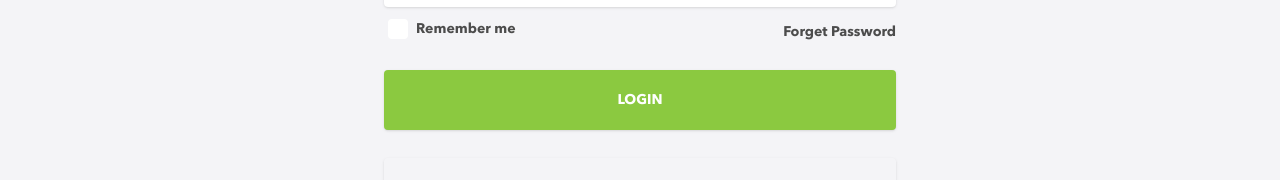
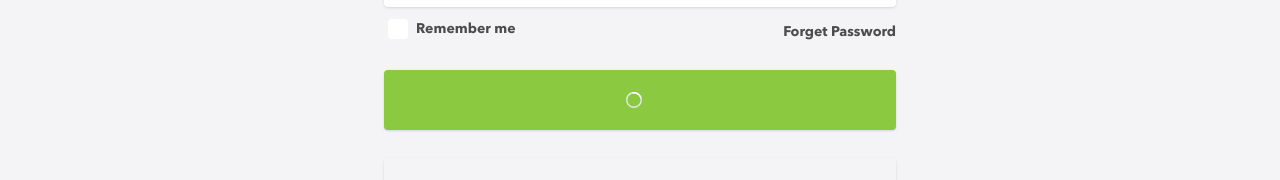
Before and after one commit to Osomhe1/darlink_frontend, a Next.js app: page /auth/Login in a window 1280 px wide. Shown: the part 513-693 px from the top of the page. Built offline with nearby package versions, Linux system fonts and the light colour scheme.

Commit message:
stashing

```diff
--- a/components/admin_components/admin_sidebar/DesktopSidebar.js
+++ b/components/admin_components/admin_sidebar/DesktopSidebar.js
@@ -39,7 +39,7 @@
      }
    }
 
-   AuthenticateUser();
+  //  AuthenticateUser();
  }, [])
 
   return (
--- a/components/admin_components/admin_sidebar/MobileSidebar.js
+++ b/components/admin_components/admin_sidebar/MobileSidebar.js
@@ -39,7 +39,7 @@
        }
      }
 
-     AuthenticateUser();
+    //  AuthenticateUser();
    }, [])
 
   return (
--- a/components/profile/MobileSidebar.js
+++ b/components/profile/MobileSidebar.js
@@ -44,7 +44,7 @@
        }
      }
 
-     AuthenticateUser();
+    //  AuthenticateUser();
    }, [])
   return (
     <>
@@ -95,7 +95,7 @@
                     UserInfo().passportUrl ? (
                       UserInfo().passportUrl
                     ) : (
-                      <Avatar src="/broken-image.jpg" />
+                      <Avatar  />
                     )
                   }
                   className=" h-auto  rounded-full align-middle  border-none shadow-xl   "
--- a/components/profile/Profile.js
+++ b/components/profile/Profile.js
@@ -160,7 +160,7 @@
       }
     }
 
-    AuthenticateUser();
+    // AuthenticateUser();
     handleData()
 
   }, [])
@@ -268,7 +268,7 @@
                               users.passportUrl ? (
                                 users.passportUrl
                               ) : (
-                                <Avatar src="/broken-image.jpg" />
+                                <Avatar  />
                               )
                             }
                             // src={proileImage}
--- a/components/sidebar/DesktopSidebar.js
+++ b/components/sidebar/DesktopSidebar.js
@@ -54,7 +54,7 @@
         }
       }
 
-      AuthenticateUser();
+      // AuthenticateUser();
     }, [])
 
   return (
@@ -79,7 +79,7 @@
                   UserInfo().passportUrl ? (
                     UserInfo().passportUrl
                   ) : (
-                    <Avatar src="/broken-image.jpg" />
+                    <Avatar  />
                   )
                 }
                 className=" h-auto  rounded-full align-middle  border-none shadow-xl   "
--- a/pages/account.js
+++ b/pages/account.js
@@ -93,7 +93,7 @@
     const infor = UserInfo();
     user.username = infor.username
     user.email = infor.email
-    AuthenticateUser();
+    // AuthenticateUser();
   }, [])
 
 
--- a/pages/analytics.js
+++ b/pages/analytics.js
@@ -26,7 +26,7 @@
       }
     }
 
-    AuthenticateUser();
+    // AuthenticateUser();
     // handleData()
   }, [])
 
--- a/pages/api/config/index.js
+++ b/pages/api/config/index.js
@@ -6,8 +6,8 @@
 }
 
 const getConfig = () =>{
-    // return config.LOCAL_API(); //comment this when you want to push to git
-     return config.API(); //comment this when you want to run on local server
+    return config.LOCAL_API(); //comment this when you want to push to git
+    //  return config.API(); //comment this when you want to run on local server
     //one of the two lines of codes must be uncommented.
 }
 export default getConfig;
--- a/pages/auth/Login.js
+++ b/pages/auth/Login.js
@@ -5,7 +5,7 @@
 import { USER_ENDPOINTS } from '../../pages/api/ACTIONS.JS'
 import api from '../../pages/api/darlink'
 import { USER_TYPE } from '../../pages/api/ACTIONS.JS'
-import { UserContext } from '../../context/context'
+// import { UserContext } from '../../context/context'
 import { toast } from 'react-toastify'
 
 
@@ -19,8 +19,9 @@
     username:''
    })
    const route = useRouter()
+   const [isLoading, setIsLoading] = useState(false)
 
-   const userContext = useContext(UserContext)
+  //  const userContext = useContext(UserContext)
 
    const handleSubmit = async (e) => {
      e.preventDefault()
@@ -61,6 +62,9 @@
 
   return (
     <Layout>
+      {/* { isLoading  ? (
+        <p>Loading ...</p>
+      ) : ( */}
         <div>
           <section>
             <form
@@ -142,8 +146,30 @@
                    px-6 py-5 rounded shadow hover:shadow-lg outline-none focus:outline-none mr-1 mb-1 w-full"
                   type="submit"
                   style={{ transition: 'all .15s ease' }}
+                  value='submit'
                 >
-                Login
+                  { !isLoading ? (
+                        <svg
+                          aria-hidden='true'
+                          role='status'
+                          class='inline mr-3 w-4 h-4 text-white animate-spin'
+                          viewBox='0 0 100 101'
+                          fill='none'
+                          xmlns='http://www.w3.org/2000/svg'
+                        >
+                          <path
+                            d='M100 50.5908C100 78.2051 77.6142 100.591 50 100.591C22.3858 100.591 0 78.2051 0 50.5908C0 22.9766 22.3858 0.59082 50 0.59082C77.6142 0.59082 100 22.9766 100 50.5908ZM9.08144 50.5908C9.08144 73.1895 27.4013 91.5094 50 91.5094C72.5987 91.5094 90.9186 73.1895 90.9186 50.5908C90.9186 27.9921 72.5987 9.67226 50 9.67226C27.4013 9.67226 9.08144 27.9921 9.08144 50.5908Z'
+                            fill='#E5E7EB'
+                          />
+                          <path
+                            d='M93.9676 39.0409C96.393 38.4038 97.8624 35.9116 97.0079 33.5539C95.2932 28.8227 92.871 24.3692 89.8167 20.348C85.8452 15.1192 80.8826 10.7238 75.2124 7.41289C69.5422 4.10194 63.2754 1.94025 56.7698 1.05124C51.7666 0.367541 46.6976 0.446843 41.7345 1.27873C39.2613 1.69328 37.813 4.19778 38.4501 6.62326C39.0873 9.04874 41.5694 10.4717 44.0505 10.1071C47.8511 9.54855 51.7191 9.52689 55.5402 10.0491C60.8642 10.7766 65.9928 12.5457 70.6331 15.2552C75.2735 17.9648 79.3347 21.5619 82.5849 25.841C84.9175 28.9121 86.7997 32.2913 88.1811 35.8758C89.083 38.2158 91.5421 39.6781 93.9676 39.0409Z'
+                            fill='currentColor'
+                          />
+                        </svg>
+                      ) : (
+                        'Login'
+                      )}
+                  {/* Login */}
                 </button>
               </div>
               <div className="text-center mt-6">
@@ -159,6 +185,7 @@
             </form>
           </section>
         </div>
+      {/* )} */}
     </Layout>
   )
 }
--- a/pages/index.js
+++ b/pages/index.js
@@ -4,40 +4,37 @@
 
 export default function Home() {
   return (
-    <div className='text-black'>
+    <div className="text-black">
       <NextSeo
-        title='Home: airlink'
-        description='Welcome to airlink homepage.'
-        canonical='https://nine4-2.vercel.app/'
-        openGraph={{
-          url: 'https://nine4-2.vercel.app/',
-        }}
+        title="Home: Darlink "
+        description="Welcome to Darlink  homepage."
+
       />
       <Head>
-        <title>Darklink</title>
-        <link rel='icon' href='/favicon.ico' />
+        <title>Darlink </title>
+        <link rel="icon" href="/favicon.ico" />
         <link
-          rel='icon'
-          type='image/png'
-          sizes='32x32'
-          href='/favicon-32x32.png'
+          rel="icon"
+          type="image/png"
+          sizes="32x32"
+          href="/favicon-32x32.png"
         />
         <link
-          rel='icon'
-          type='image/png'
-          sizes='16x16'
-          href='/favicon-16x16.png'
+          rel="icon"
+          type="image/png"
+          sizes="16x16"
+          href="/favicon-16x16.png"
         />
         <link
-          rel='apple-touch-icon'
-          sizes='180x180'
-          href='/apple-touch-icon.png'
+          rel="apple-touch-icon"
+          sizes="180x180"
+          href="/apple-touch-icon.png"
         />
         <link rel="manifest" href="/site.webmanifest" />
 
         <link
-          rel='stylesheet'
-          href='https://use.fontawesome.com/releases/v5.3.1/css/all.css'
+          rel="stylesheet"
+          href="https://use.fontawesome.com/releases/v5.3.1/css/all.css"
         />
       </Head>
       <Main />
--- a/pages/referrals.js
+++ b/pages/referrals.js
@@ -22,7 +22,7 @@
       }
     }
 
-    AuthenticateUser();
+    // AuthenticateUser();
     // handleData()
   }, [])
   return (
```
Lines whose indentation alone changed are shown as unchanged.
